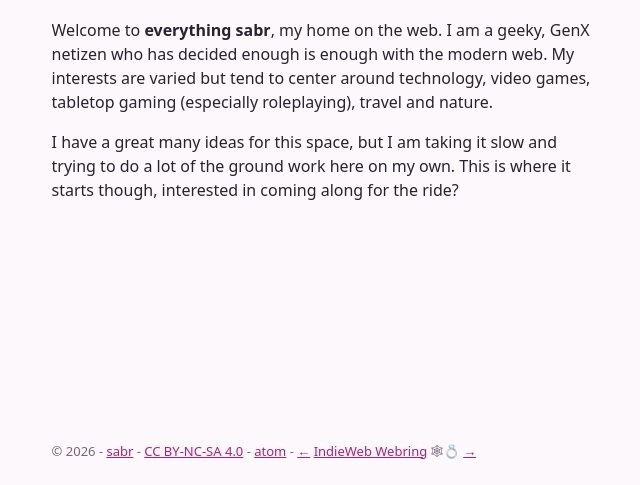
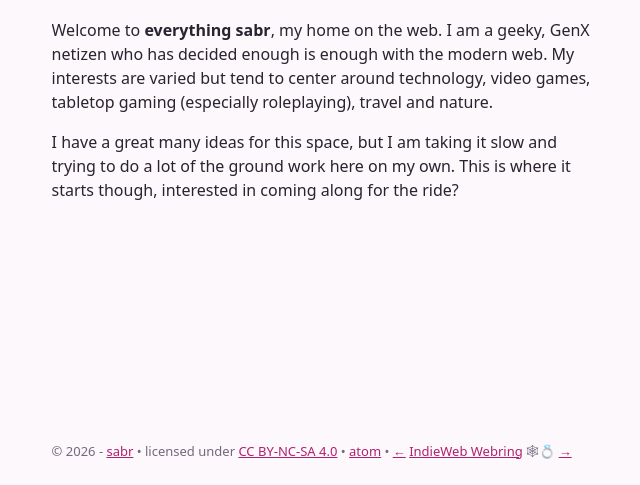
Before and after one commit to iamsabr/everything-sabr, an Eleventy site: page index.md in a window 1280 px wide. Shown: the part 315-800 px from the top of the page, without its empty margins (319-959 px from the left). Built offline with nearby package versions, Linux system fonts and the light colour scheme; Eleventy itself is replaced by a stand-in of ours; files that its build step writes are made by us from their sources.

Commit message:
minor formatting to footer

```diff
--- a/_includes/base.njk
+++ b/_includes/base.njk
@@ -47,7 +47,7 @@
         </main>
 
         <footer>
-            <p>&copy; 2026 - <a href="/">sabr</a> - <a href="https://creativecommons.org/licenses/by-nc-sa/4.0/">CC BY-NC-SA 4.0</a> - <a href="/feed.xml">atom</a> - <a href="https://xn--sr8hvo.ws/previous">←</a>
+            <p>&copy; 2026 - <a href="/">sabr</a> • licensed under <a href="https://creativecommons.org/licenses/by-nc-sa/4.0/">CC BY-NC-SA 4.0</a> • <a href="/feed.xml">atom</a> • <a href="https://xn--sr8hvo.ws/previous">←</a>
 <a href="https://xn--sr8hvo.ws">IndieWeb Webring</a> 🕸💍
 <a href="https://xn--sr8hvo.ws/next">→</a></p>
         </footer>
```
